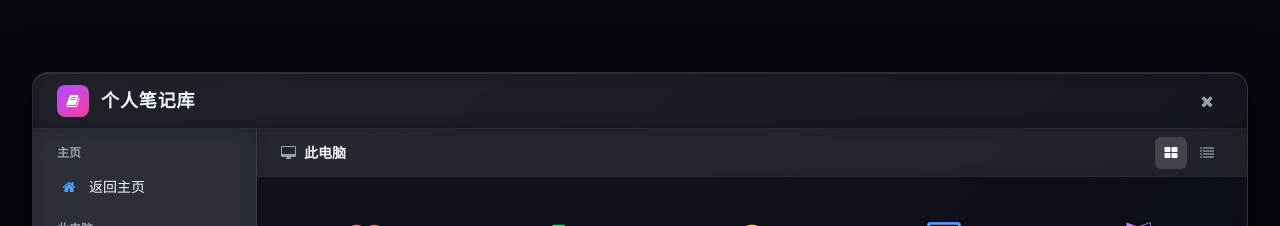
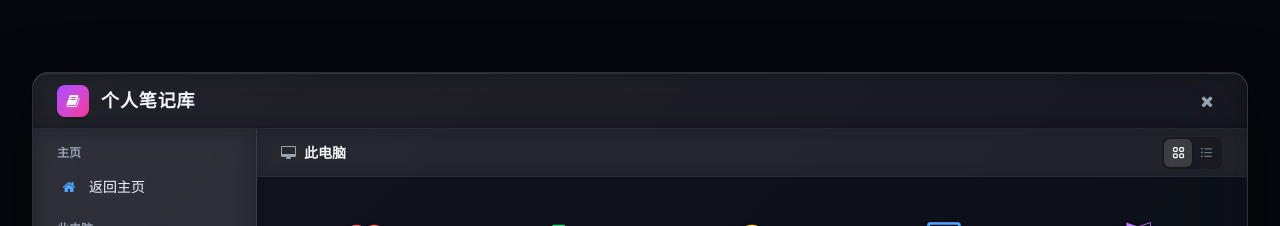
Before and after one commit to AIMFllyYS/YuSheng, a Next.js app: page /features/notes in a window 1280 px wide. Shown: the top 226 px of the page. Built offline with nearby package versions, Linux system fonts and the light colour scheme; a web font is replaced by a local one.

Commit message:
UI: 优化顶部导航栏布局、全局悬浮球样式及视图切换图标

```diff
--- a/src/components/feature-window/FeatureToolbar.tsx
+++ b/src/components/feature-window/FeatureToolbar.tsx
@@ -105,32 +105,44 @@ export function FeatureToolbar({
           )
         ) : (
           /* View mode toggle when browsing files */
-          <>
+          <div className="flex bg-black/20 rounded-lg p-0.5 border border-white/5">
             <button
               type="button"
               onClick={() => setViewMode("icon")}
-              className={`w-8 h-8 rounded-md flex items-center justify-center transition-all ${
+              className={`w-7 h-7 rounded-md flex items-center justify-center transition-all ${
                 viewMode === "icon"
-                  ? "bg-white/15 text-white"
-                  : "text-gray-500 hover:text-gray-300 hover:bg-white/5"
+                  ? "bg-white/15 text-white shadow-sm"
+                  : "text-gray-500 hover:text-gray-300"
               }`}
               title="图标视图"
             >
-              <i className="fa fa-th-large text-sm" />
+              <svg className="w-[15px] h-[15px]" viewBox="0 0 24 24" fill="none" stroke="currentColor" strokeWidth="2" strokeLinecap="round" strokeLinejoin="round">
+                <rect x="4" y="4" width="6" height="6" rx="1.5" />
+                <rect x="14" y="4" width="6" height="6" rx="1.5" />
+                <rect x="14" y="14" width="6" height="6" rx="1.5" />
+                <rect x="4" y="14" width="6" height="6" rx="1.5" />
+              </svg>
             </button>
             <button
               type="button"
               onClick={() => setViewMode("list")}
-              className={`w-8 h-8 rounded-md flex items-center justify-center transition-all ${
+              className={`w-7 h-7 rounded-md flex items-center justify-center transition-all ${
                 viewMode === "list"
-                  ? "bg-white/15 text-white"
-                  : "text-gray-500 hover:text-gray-300 hover:bg-white/5"
+                  ? "bg-white/15 text-white shadow-sm"
+                  : "text-gray-500 hover:text-gray-300"
               }`}
               title="列表视图"
             >
-              <i className="fa fa-list text-sm" />
+              <svg className="w-[15px] h-[15px]" viewBox="0 0 24 24" fill="none" stroke="currentColor" strokeWidth="2" strokeLinecap="round" strokeLinejoin="round">
+                <line x1="9" y1="6" x2="20" y2="6" />
+                <line x1="9" y1="12" x2="20" y2="12" />
+                <line x1="9" y1="18" x2="20" y2="18" />
+                <circle cx="4.5" cy="6" r="1.5" fill="currentColor" stroke="none" />
+                <circle cx="4.5" cy="12" r="1.5" fill="currentColor" stroke="none" />
+                <circle cx="4.5" cy="18" r="1.5" fill="currentColor" stroke="none" />
+              </svg>
             </button>
-          </>
+          </div>
         )}
       </div>
     </div>
--- a/src/components/home/GlobalToolkit.tsx
+++ b/src/components/home/GlobalToolkit.tsx
@@ -34,17 +34,17 @@ export function GlobalToolkit({ goPage, toggleTheme, themeLight }: GlobalToolkit
 
   return (
     <>
-      <div className="fixed bottom-8 right-8 z-[1000] flex flex-col items-center gap-3">
+      <div className="fixed bottom-6 right-6 z-[1000] flex flex-col items-center gap-2 group">
         {/* Tooltip hint */}
-        <div className="text-[10px] bg-black/40 text-white/80 px-2 py-0.5 rounded backdrop-blur-md opacity-60 pointer-events-none">
+        <div className="text-[10px] bg-black/50 text-white/70 px-2 py-0.5 rounded backdrop-blur-md opacity-0 group-hover:opacity-100 transition-opacity duration-300 pointer-events-none translate-y-1 group-hover:translate-y-0 border border-white/5">
           Cmd K
         </div>
 
         <motion.button
-          whileHover={{ scale: 1.1 }}
-          whileTap={{ scale: 0.9 }}
+          whileHover={{ scale: 1.05 }}
+          whileTap={{ scale: 0.95 }}
           onClick={() => setOpen(true)}
-          className="w-12 h-12 md:w-14 md:h-14 bg-gradient-to-br from-[var(--accent-main)] to-[var(--accent-sub)] rounded-full text-white shadow-[0_0_20px_rgba(255,200,100,0.3)] flex items-center justify-center text-lg md:text-xl backdrop-blur-md border border-white/20"
+          className="w-9 h-9 md:w-11 md:h-11 bg-white/5 hover:bg-white/10 rounded-full text-white/50 hover:text-white/90 shadow-[0_4px_15px_rgba(0,0,0,0.3)] flex items-center justify-center text-sm md:text-base backdrop-blur-md border border-white/10 transition-all"
         >
           <i className="fas fa-terminal"></i>
         </motion.button>
--- a/src/components/home/HomeClient.tsx
+++ b/src/components/home/HomeClient.tsx
@@ -120,7 +120,7 @@ export function HomeClient() {
         />
       )}
 
-      <nav className="fixed w-full z-50 top-0 p-4">
+      <nav className="fixed w-full z-[60] top-0 pt-2 pb-0 px-4">
         <div className="max-w-6xl mx-auto flex justify-between items-center glass-card px-6 py-3 rounded-full">
           <button type="button" onClick={() => goPage("home")} className="text-2xl font-bold font-art tracking-widest text-gradient">
             羽升
```
